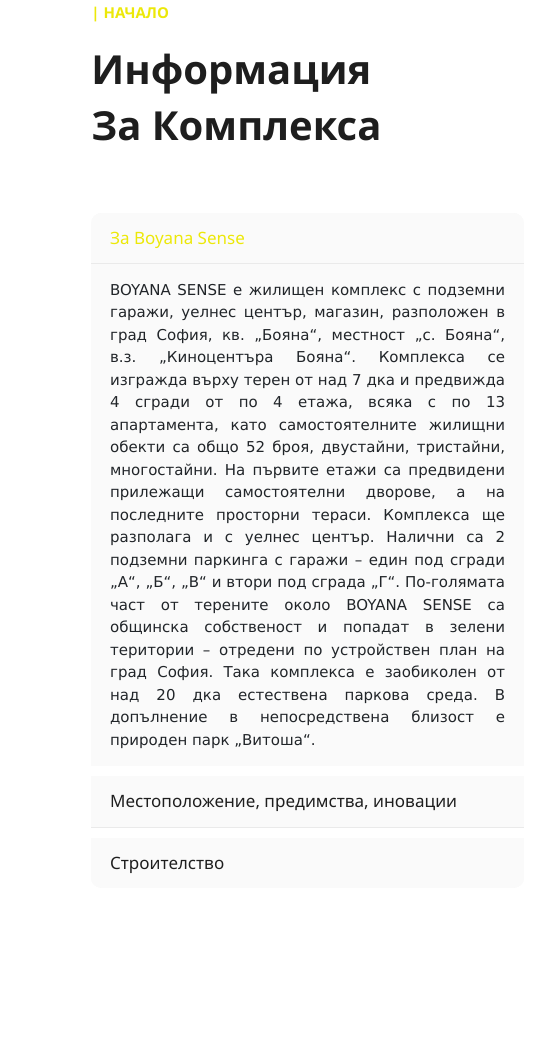
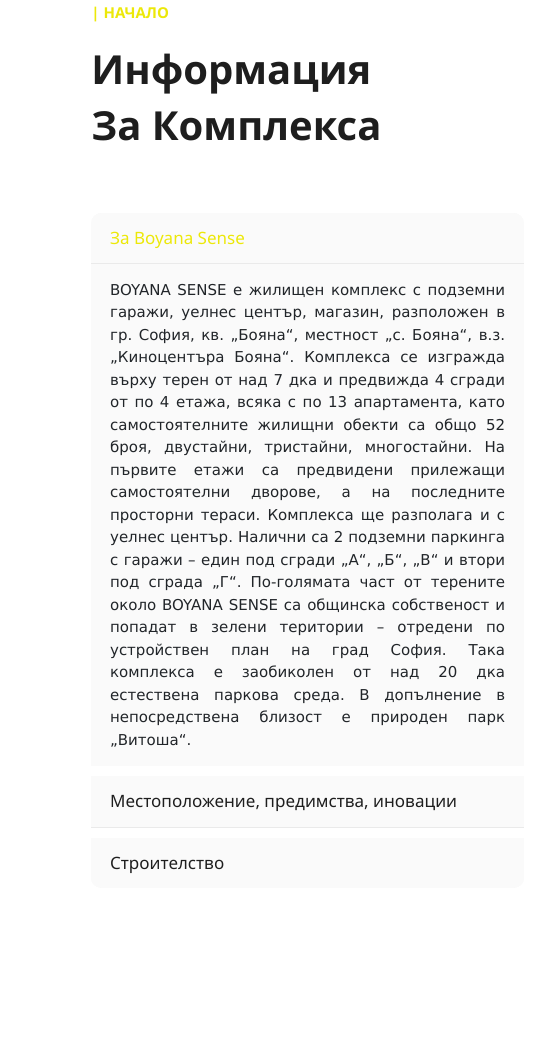
Before and after one commit to Vandev2929/boyanasense1, a plain HTML site: page index.html in a window 1280 px wide. Shown: the part 1118-2170 px from the top of the page, 0-551 px from the left. Drawn offline with nearby package versions, Linux system fonts and the light colour scheme.

Commit message:
Aktualisieren von index.html

```diff
--- a/index.html
+++ b/index.html
@@ -170,7 +170,7 @@ https://templatemo.com/tm-591-villa-agency
               </h2>
               <div id="collapseOne" class="accordion-collapse collapse show" aria-labelledby="headingOne" data-bs-parent="#accordionExample">
                 <div class="accordion-body" style="text-align: justify;">
-                  BOYANA SENSE е жилищен комплекс с подземни гаражи, уелнес център, магазин, разположен в град София, кв. „Бояна“, местност „с. Бояна“, в.з. „Киноцентъра Бояна“. Комплекса се изгражда върху терен от над 7 дка и предвижда 4 сгради от по 4 етажа, всяка с по 13 апартамента, като самостоятелните жилищни обекти са общо 52 броя, двустайни, тристайни, многостайни. На първите етажи са предвидени прилежащи самостоятелни дворове, а на последните просторни тераси. Комплекса ще разполага и с уелнес център. Налични са 2 подземни паркинга с гаражи – един под сгради „А“, „Б“, „В“ и втори под сграда „Г“.
+                  BOYANA SENSE е жилищен комплекс с подземни гаражи, уелнес център, магазин, разположен в гр. София, кв. „Бояна“, местност „с. Бояна“, в.з. „Киноцентъра Бояна“. Комплекса се изгражда върху терен от над 7 дка и предвижда 4 сгради от по 4 етажа, всяка с по 13 апартамента, като самостоятелните жилищни обекти са общо 52 броя, двустайни, тристайни, многостайни. На първите етажи са предвидени прилежащи самостоятелни дворове, а на последните просторни тераси. Комплекса ще разполага и с уелнес център. Налични са 2 подземни паркинга с гаражи – един под сгради „А“, „Б“, „В“ и втори под сграда „Г“.
                   По-голямата част от терените около BOYANA SENSE са общинска собственост и попадат в зелени територии – отредени по устройствен план на град София. Така комплекса е заобиколен от над 20 дка естествена паркова среда. В допълнение в непосредствена близост е природен парк „Витоша“.
                 </div>
               </div>
```
